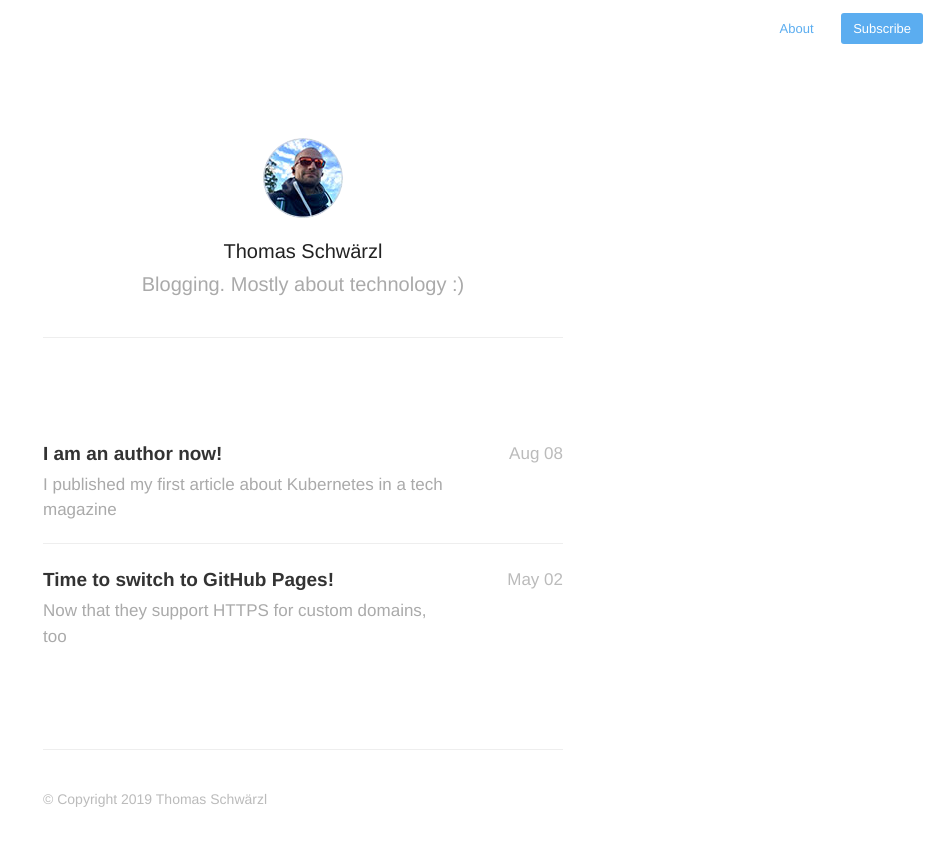
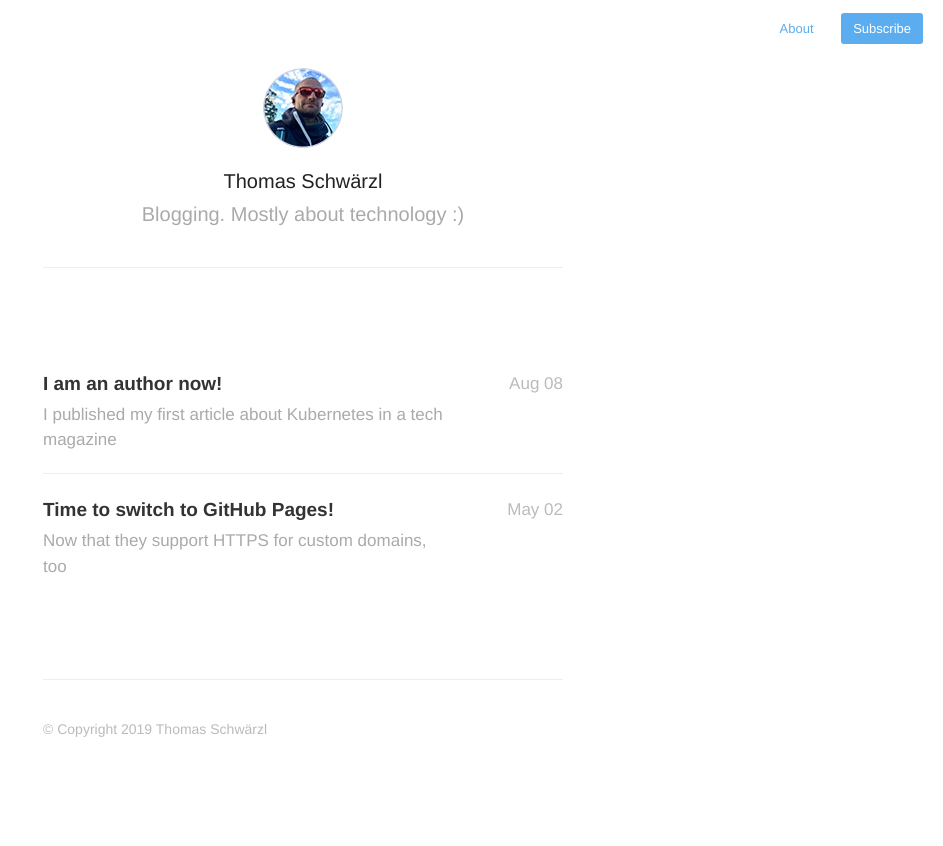
Before and after one commit to tschwaerzl/tschwaerzl.github.io, a Jekyll site: the page built from index.html, in a window 1280 px wide. Shown: the top 846 px of the page, without its empty margins (337-1280 px from the left). Built offline with Jekyll 4.4.1, drawn with Linux system fonts in a browser that asks for light colours; nearby versions of some CDN libraries; the list of posts is cut into pages by our own code.

Commit message:
reduce whitespace in styles.css

```diff
--- a/assets/css/style.css
+++ b/assets/css/style.css
@@ -70,7 +70,7 @@ h2 {
 }
 
 .profile #wrapper {
-	padding: 100px 40px 0px;
+	padding: 30px 40px 0px;
 	max-width: 600px;
 	margin: 0 auto;
 }
@@ -141,7 +141,7 @@ nav.main-nav a.cta {
 #wrapper {
   max-width: 600px;
   margin: 0 auto;
-  padding: 60px 40px 100px 40px;
+  padding: 30px 40px 100px 40px;
 }
 
 #wrapper.home {
@@ -440,7 +440,7 @@ Post List
 }
 
 .post {
-	margin: 80px 0 0 0;
+	margin: 0 0 0 0;
 }
 
 #post-meta {
```
